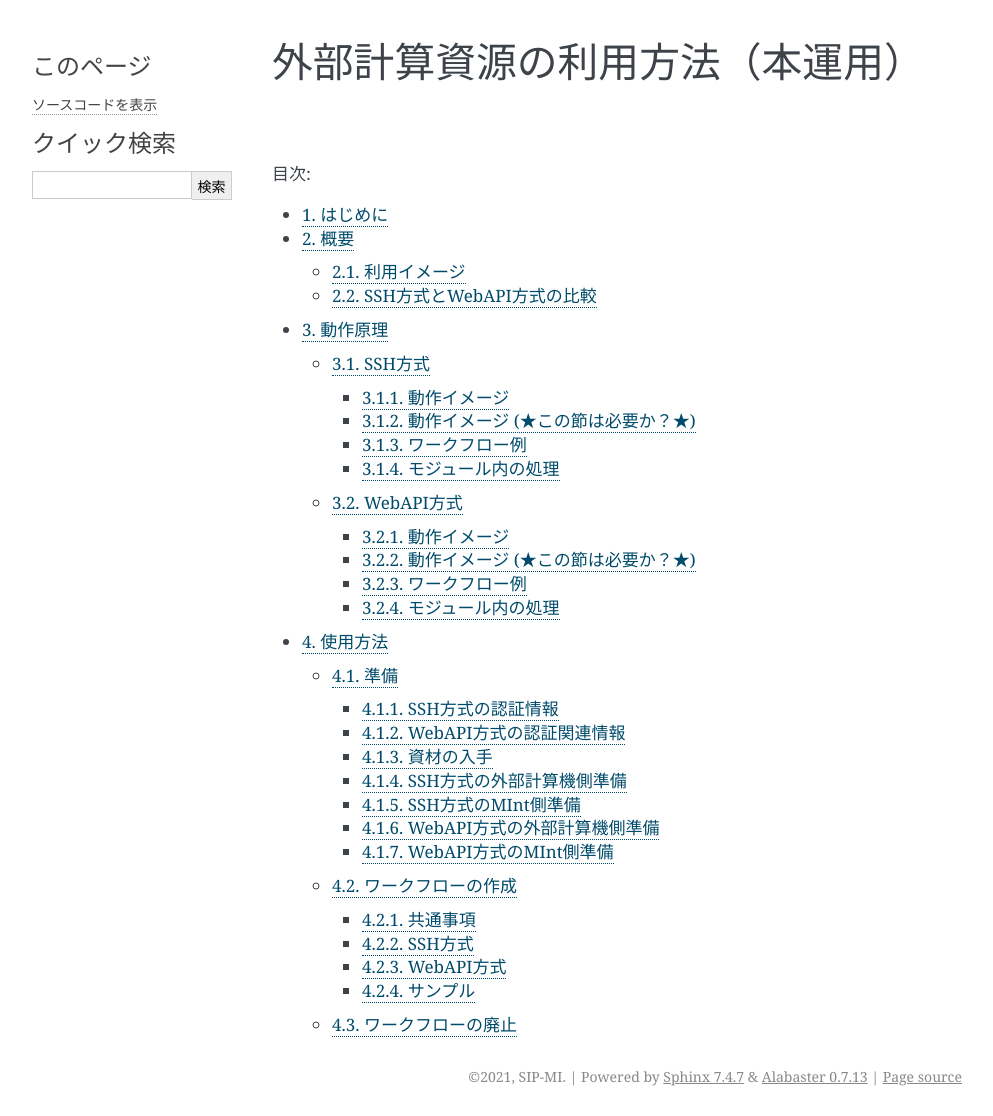
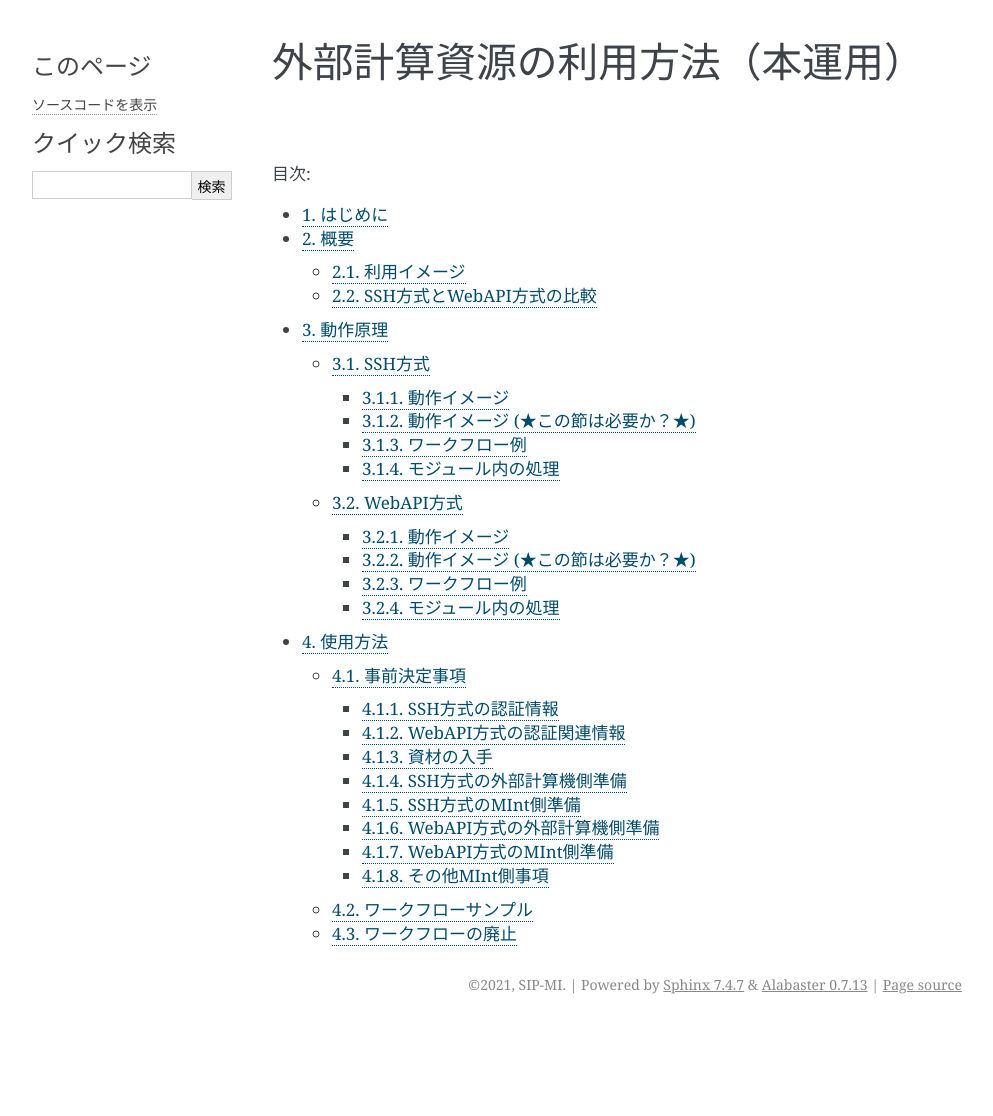
Before and after one commit to materialsintegration/remote_workflow, a Sphinx documentation site: the page built from documents/manual2nd/source/index.rst, in a window 1280 px wide. Shown: the whole page, without its empty margins (148-1141 px from the left). Built offline with Sphinx 7.4.7, drawn with Linux system fonts in a browser that asks for light colours; after the commit the page ends 1024 px from its top, so only the background shows below that; some of the changed lines change nothing that is shown.

Commit message:
Update using_distributed_properties.rst

```diff
--- a/documents/manual2nd/source/using_distributed_properties.rst
+++ b/documents/manual2nd/source/using_distributed_properties.rst
@@ -336,8 +336,8 @@ SSH方式、WebAPI方式のそれぞれの準備から実行までを記述す
 
 .. _before_descide_items:
 
-準備
-====
+事前決定事項
+============
 
 事前に決定しておく項目は以下の通り。
 
@@ -355,7 +355,7 @@ SSH方式、WebAPI方式のそれぞれの準備から実行までを記述す
         - MIntと外部計算機の間を受け渡すパラメータ・ファイルの設計
         - MInt側の前処理・後処理の設計
         - 外部計算機側スクリプトの設計
-3. インストール資材の取得
+3. 資材のインストール資材の取得
 
     + misrc_remote_workflowリポジトリの取得および展開場所の決定。
         - クライアント側のプログラム実行場所として使用する。
@@ -464,7 +464,7 @@ SSH方式の外部計算機側準備
 SSH方式のMInt側準備
 -------------------
 
-1. ワークフローの作成時に「misrc_remote_workflow/scripts/execute_remote_command.sample.sh」を必要な名称に変更し、内容を参考にしてSSH 経由実行が可能なように編集し、ワークフローから実行させる。
+1. 外部計算資源を利用するモジュールが「misrc_remote_workflow/scripts/execute_remote_command.sample.sh」に相当するスクリプト(実際にはリネームされている)が必要なパラメータとともに実行するように構成する。
 2. 1.を実行可能なワークフローを、外部計算を含まないものと同じ手順で作成する。
 
 WebAPI方式の外部計算機側準備
@@ -513,36 +513,21 @@ WebAPI方式のMInt側準備
 
      $ python mi_dicomapi.py
 
-ワークフローの作成
-================
+4. モジュールの実行プログラム内で、misrc_distributed_computing_assist_api/debug/mi-system-side/mi-system-wf.py を必要なパラメータとともに実行するように構成する。
 
-外部計算機を利用するワークフローの作成方法を記述する。
+その他MInt側事項
+------------
 
-共通事項
---------
+SSH, WebAPIによらず、予測モジュールでは下記の事項に留意する。
 
-SSH方式とWebAPI方式の両方に共通する事項である。
-
-* 予測モジュール
-
-    - pbsNodeGroup設定で、ssh-node01を設定する。他の計算機では外へアクセスすることができないため。
-    - pbsQueueなどCPU数などは指定できない。
-    - 外部計算機側で別途Torqueなどのバッチジョブシステムに依存する。
-
-SSH方式
--------
-
-モジュールの実行プログラムから misrc_remote_workflow/scripts/execute_remote_command.sample.sh に相当するスクリプトを必要なパラメータとともに実行するように構成する。
-
-WebAPI方式
-----------
-
-モジュールの実行プログラム内で、misrc_distributed_computing_assist_api/debug/mi-system-side/mi-system-wf.py を必要なパラメータとともに実行するように構成する。
+* pbsNodeGroup設定で、ssh-node01を設定する。他の計算機では外へアクセスすることができないため。
+* pbsQueueなどCPU数などは指定できない。
+* 外部計算機側で別途Torqueなどのバッチジョブシステムに依存する。
 
 .. _sample:
 
-サンプル
---------
+ワークフローサンプル
+==================
 
 misrc_remote_workflow/sample_dataに、ワークフロー実行用のサンプルが用意されている。
 これを利用して、ワークフローおよび外部計算機側のテストが可能である。
```
